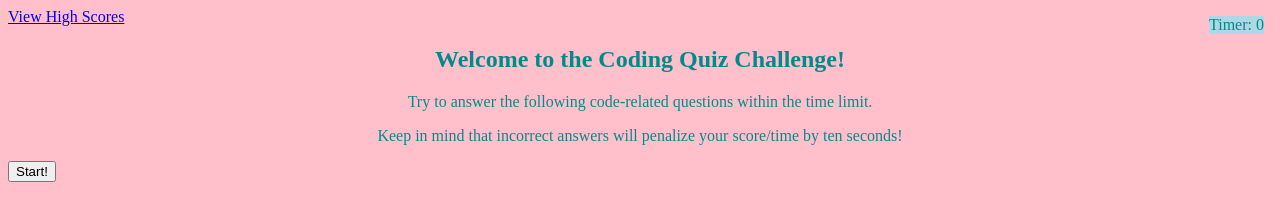
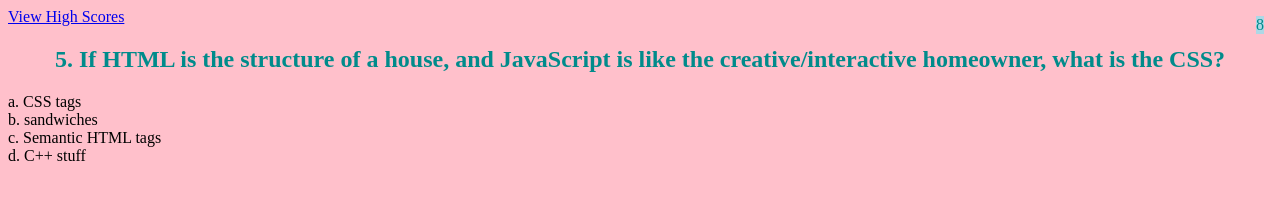
Before and after one commit to KGlinoga/quiz, a plain HTML site: page index.html in a window 1280 px wide. Both pictures are taken after a click on the button "Start!". Drawn offline with Linux system fonts and the light colour scheme.

Commit message:
OK got an answers array to work, AND change the HTML display.  still just text but GREAT. Plus got a little formatting done haha. for loop STILL starts at the end of my array..

```diff
--- a/assets/script.js
+++ b/assets/script.js
@@ -34,55 +34,55 @@ function quizTime() {
             alert("Time's Up!");
             //change the HTML Quiz Section back to Landing Page status. maybe onclick from alert??
         }
-        if (secondsLeft < 1){
-           clearTimeout ();
-        }
-
     }, 1000);
 }
 
 
 // TODO: Answer buttons: 4 each, 1 correct, that saves & displays Correct! on next page, 3 incorrect that save & display Incorrect! on next page. Every button clears Main content and loads the next question's Main content, until the LAST question, which leads to the Finshed Quiz Page.
 
-var answerOne = "CSS tags"
+// var answerOne = "CSS tags"
 
 function questionPages () {
     // document.getElementById("start-quiz").innerHTML = ;
     var answerBtn = document.createElement();
 
-    answerBtn.textContent = "Q1 Answer 1 copy." + answerOne;
+    answerBtn.textContent = "Q1 Answer 1 copy." + questionAnswers;
 
-    document.body.appendChild(answerBtn);
+    document.section.appendChild(answerBtn);
 }
 
 
 //this code changes the landing page title to the quiz questions - now we need arrays of strings containing the questions and another with the answers.
 
-// var questionAnswers = [
-//     "1.&lt;main&gt;, &lt;header&gt;, and &lt;section&gt; are examples of:",
+var questionAnswers = [
+    "1.&lt;main&gt;, &lt;header&gt;, and &lt;section&gt; are examples of:",
 
-//     "2.True or False: Code within the &lt;head&gt; tag does not display in the browser window.",
+    "2.True or False: Code within the &lt;head&gt; tag does not display in the browser window.",
 
-//     "3. An image tag in HTML needs:",
+    "3. An image tag in HTML needs:",
 
-//     "4. When should you commit to GitHub?",
+    "4. When should you commit to GitHub?",
 
-//     "5. If HTML is the structure of a house, and JavaScript is like the creative/interactive homeowner, what is the CSS?"];
+    "5. If HTML is the structure of a house, and JavaScript is like the creative/interactive homeowner, what is the CSS?"];
 
-const questionOne = {
-    question: "1.&lt;main&gt;, &lt;header&gt;, and &lt;section&gt; are examples of:",
-    answerCorrect: "semantic HTML tags",
-    answerIncorrect: "CSS tags", "sandwiches", "C++ stuff"
-};
+// const questionOne = {
+//     question: "1.&lt;main&gt;, &lt;header&gt;, and &lt;section&gt; are examples of:",
+//     answerCorrect: "semantic HTML tags",
+//     answerIncorrect: "CSS tags", "sandwiches", "C++ stuff"
+// };
 
-// var answers = [
-    //this will be an array of the different buttons for answers - each element will be a set of 4 answer buttons, 1 correct/3 incorrect.
-// ]
+var answers = [
+    // this will be an array of the different buttons for answers - each element will be a set of 4 answer buttons, 1 correct/3 incorrect.
+    "a. CSS tags<br> b. sandwiches<br> c. Semantic HTML tags<br> d. C++ stuff"
+]
 
 function startQuiz() {
-    for (let i = 0; i < question.length; i++){
-    document.getElementById("titleQuestion"). innerHTML = questionOne[i];
+    for (let i = 0; i < questionAnswers.length; i++){
+        document.getElementById("titleQuestion").innerHTML = questionAnswers[i];
     }
+    for (let i = 0; i < answers.length; i++){
+        document.getElementById("quiz-display").innerHTML = answers[i];
+        }
     //another for loop to cycle through the answers array via .innerHTML to change to buttons
 }
 
--- a/index.html
+++ b/index.html
@@ -26,7 +26,7 @@
 
         </section>
 
-        <section class = "quiz-display">
+        <section class = "quiz-display" id="quiz-display">
 
             <!-- for the landing page: a p tag, that contains copy explaining the quiz and how to play **these are mostly directions for JS content manipulation. use the .quiz-display class over there to make changes -->
 
```
